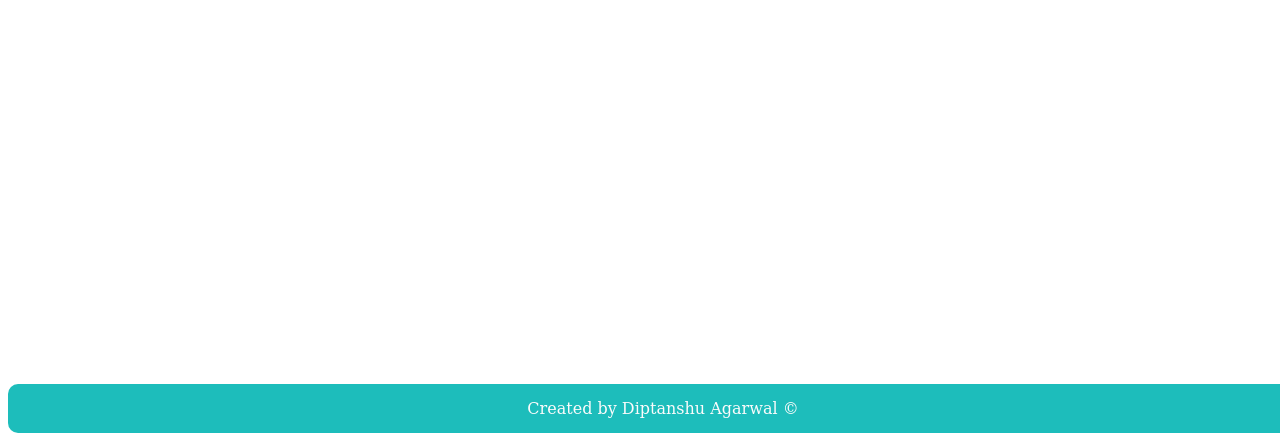
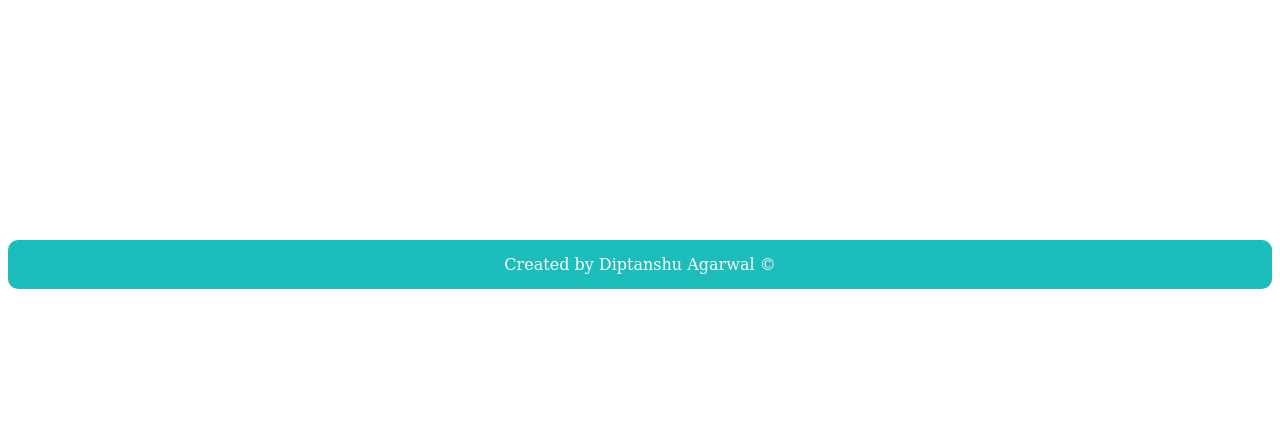
Before and after one commit to diptag/College-Data-Scrapper, a PHP site: page / in a window 1280 px wide. Shown: the part 357-800 px from the top of the page. Run offline with PHP 8.4, Linux system fonts and the light colour scheme.

Commit message:
Modififed style.css

```diff
--- a/style.css
+++ b/style.css
@@ -28,22 +28,19 @@ form {
 	padding: 3px 5px;
 }
 
-#progress {
+#warning {
 	display: none;
 }
 
 #progress, #error {
 	padding: 10px 30%;
+	visibility: hidden;
 }
 
 #error, #warning {
 	color: #FF0004;
-	display: none;
 }
 
 footer {
 	text-align: center;
-	position: absolute;
-	width: 100%;
-	bottom: 10px;
 }
```
